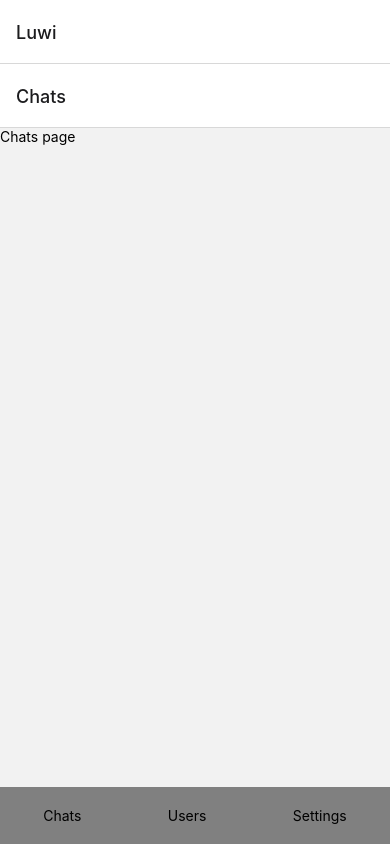
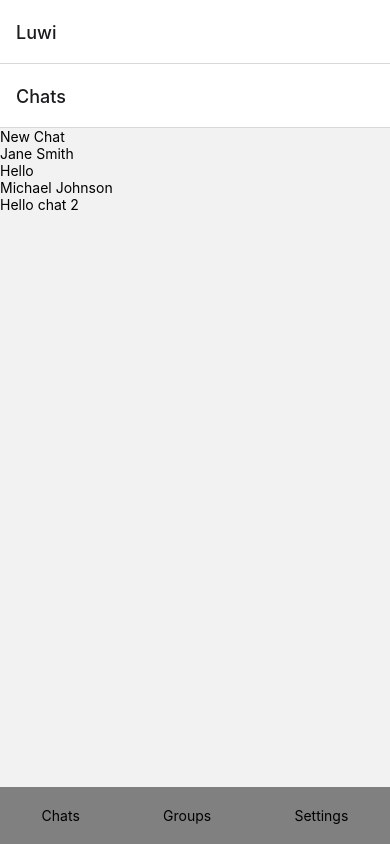
Before and after one commit to usr-0123/Android-Test-App, a React Native app: screen /Home in a window 390 px wide. Built offline with nearby package versions, Linux system fonts and the light colour scheme.

Commit message:
Added groups and  chat features

```diff
--- a/src/screens/users.js
+++ b/src/components/screens/Users/users.js
@@ -3,10 +3,10 @@ import React, {useState, useEffect} from "react";
 import { View, ScrollView, Text } from "react-native";
 
 // Data
-import data from '../services/json/data.json'
+import data from '../../../services/json/data.json'
 
 // Styles
-import styles from "../../AppStyles";
+import styles from "../../../../AppStyles";
 
 const UserList = () => {
     const [users, setUsers] = useState([])
--- /dev/null
+++ b/src/components/screens/chats/ChatRoom.js
@@ -0,0 +1,14 @@
+import { Text, View } from "react-native";
+
+const ChatRoom = ({ route }) => {
+    const { chatId, chatDetails } = route.params;
+    console.log("Logged the details in the chat room", chatDetails);
+    return (
+        <>
+            <View>
+                <Text>{chatDetails.message.Message}</Text>
+            </View>
+        </>
+    )
+}
+export default ChatRoom;
--- a/src/screens/Chats.js
+++ b/src/screens/Chats.js
@@ -1,14 +1,47 @@
-import React from "react";
-import { View, Text } from "react-native";
+import React, { useEffect, useState } from "react";
+import { View, Text, ScrollView, TouchableOpacity } from "react-native";
+import data from '../services/json/data.json';
 
-const Chats = () => {
+const Chats = ({ navigation }) => {
+    const [chats, setChats] = useState([]);
+    const [users, setUsers] = useState([]);
+    const [messages, setMessages] = useState([]);
+
+    useEffect(() => {
+        setChats(data.Chats);
+        setUsers(data.Users);
+        setMessages(data.Messages);
+    }, []);
+
+    const handleChatPress = (chatId, chatDetails) => {
+        navigation.navigate('ChatRoom', { chatId, chatDetails });
+    };
+
     return (
         <>
-            <View>
-                <Text>Chats page</Text>
-            </View>
+            <Text onPress={() => navigation.navigate('UserList')}>New Chat</Text>
+
+            <ScrollView>
+                {chats.map(chat => {
+                    const user = users.find(user => user.Id === chat.RecieverId);
+                    const message = messages.find(message => message.ChatId === chat.Id);
+
+                    if (user) {
+                        return (
+                            <TouchableOpacity key={chat.Id} onPress={() => handleChatPress(chat.Id, { chat, user, message })}>
+                                <View key={chat.Id}>
+                                    <Text>{user.First_name} {user.Last_name}</Text>
+                                    <Text>{message.Message}</Text>
+                                </View>
+                            </TouchableOpacity>
+                        );
+                    }
+
+                    return null;
+                })}
+            </ScrollView>
         </>
-    )
-}
+    );
+};
 
 export default Chats;
--- /dev/null
+++ b/src/screens/Groups.js
@@ -0,0 +1,13 @@
+import { Text, View } from "react-native";
+
+const Groups = () => {
+    return (
+    <>
+        <View>
+            <Text>This is a list of groups page</Text>
+        </View>
+    </>
+)
+}
+
+export default Groups;
--- a/src/screens/Home.js
+++ b/src/screens/Home.js
@@ -2,7 +2,7 @@ import React from "react";
 import { View, Text, Button } from "react-native";
 import styles from '../assets/stylesheets/HomeStyles.js'
 import { createNativeStackNavigator } from "@react-navigation/native-stack";
-import UserList from "./users.js";
+import UserList from "../components/screens/Users/users.js";
 import Profile from "../components/screens/Profile.js";
 import Chats from "./Chats.js";
 import Settings from "./Settings.js";
@@ -10,6 +10,8 @@ import Notification from "../components/screens/Notification.js";
 import About from "../components/screens/About.js";
 import Security from "../components/screens/Security.js";
 import Appearance from "../components/screens/Appearance.js";
+import Groups from "./Groups.js";
+import ChatRoom from "../components/screens/chats/ChatRoom.js";
 
 // import UserList from "./users.js";
 
@@ -23,7 +25,8 @@ const Home =( {navigation} ) => {
                 {/* Main screens */}
                 <Stack.Screen name='Chats' component={Chats} options={{title: 'Chats'}} />
                 <Stack.Screen name='UserList' component={UserList} options={{title: 'Users'}} />
-                <Stack.Screen name='Settings' component={Settings} options={{title: 'settings'}} />
+                <Stack.Screen name='Settings' component={Settings} options={{title: 'Settings'}} />
+                <Stack.Screen name='Groups' component={Groups} options={{title: 'Groups'}} />
 
                 {/* Pages available in the settings page */}
                 <Stack.Screen name='Profile' component={Profile} options={{title: 'Profile Settings'}} />
@@ -32,10 +35,13 @@ const Home =( {navigation} ) => {
                 <Stack.Screen name='Security' component={Security} options={{title: 'Security Settings'}} />
                 <Stack.Screen name='About' component={About} options={{title: 'About Settings'}} />
 
+                {/* Pages available in the chats page */}
+                <Stack.Screen name='ChatRoom' component={ChatRoom} options={({ route }) => ({ title: route.params.chatDetails.user.First_name })} />
+
             </Stack.Navigator>
             <View style={styles.bottom_nav}>
                 <Text style={styles.nav_buttons} onPress={() => navigation.navigate('Chats')}>Chats</Text>
-                <Text style={styles.nav_buttons} onPress={() => navigation.navigate('UserList')} >Users</Text>
+                <Text style={styles.nav_buttons} onPress={() => navigation.navigate('Groups')} >Groups</Text>
                 <Text style={styles.nav_buttons} onPress={() => navigation.navigate('Settings')}>Settings</Text>
             </View>
         </>
--- a/src/services/json/data.json
+++ b/src/services/json/data.json
@@ -1,4 +1,5 @@
-{"Users": [
+{"Users":
+[
 {
     "Id": 1,
     "First_name": "John",
@@ -1927,4 +1928,43 @@
     "Department": "HR",
     "Job_title": "HR Assistant"
 }
-]}
+], "Chats":
+[
+    {
+        "Id": 1,
+        "SenderId": 1,
+        "RecieverId":2
+    },
+    {
+        "Id": 2,
+        "SenderId": 1,
+        "RecieverId":3
+    }
+], "Messages":
+[
+    {
+        "Id": 1,
+        "ChatId": 1,
+        "SenderId":1,
+        "Message": "Hello"
+    },
+    {
+        "Id": 2,
+        "ChatId": 1,
+        "SenderId":2,
+        "Message": "Hello too"
+    },
+    {
+        "Id": 3,
+        "ChatId": 2,
+        "SenderId":1,
+        "Message": "Hello chat 2"
+    },
+    {
+        "Id": 4,
+        "ChatId": 2,
+        "SenderId":3,
+        "Message": "Hello too chat 2"
+    }
+]
+}
```
